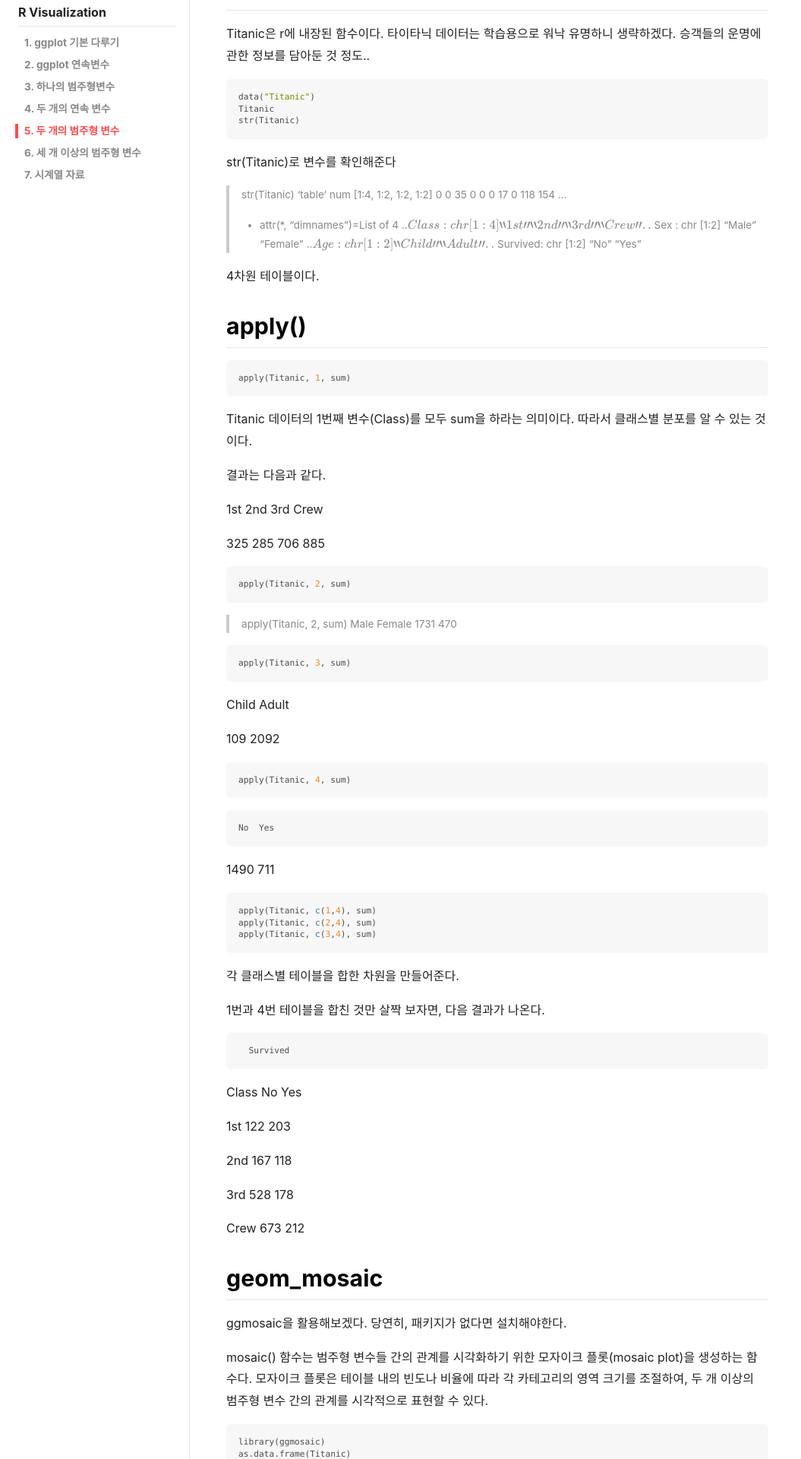
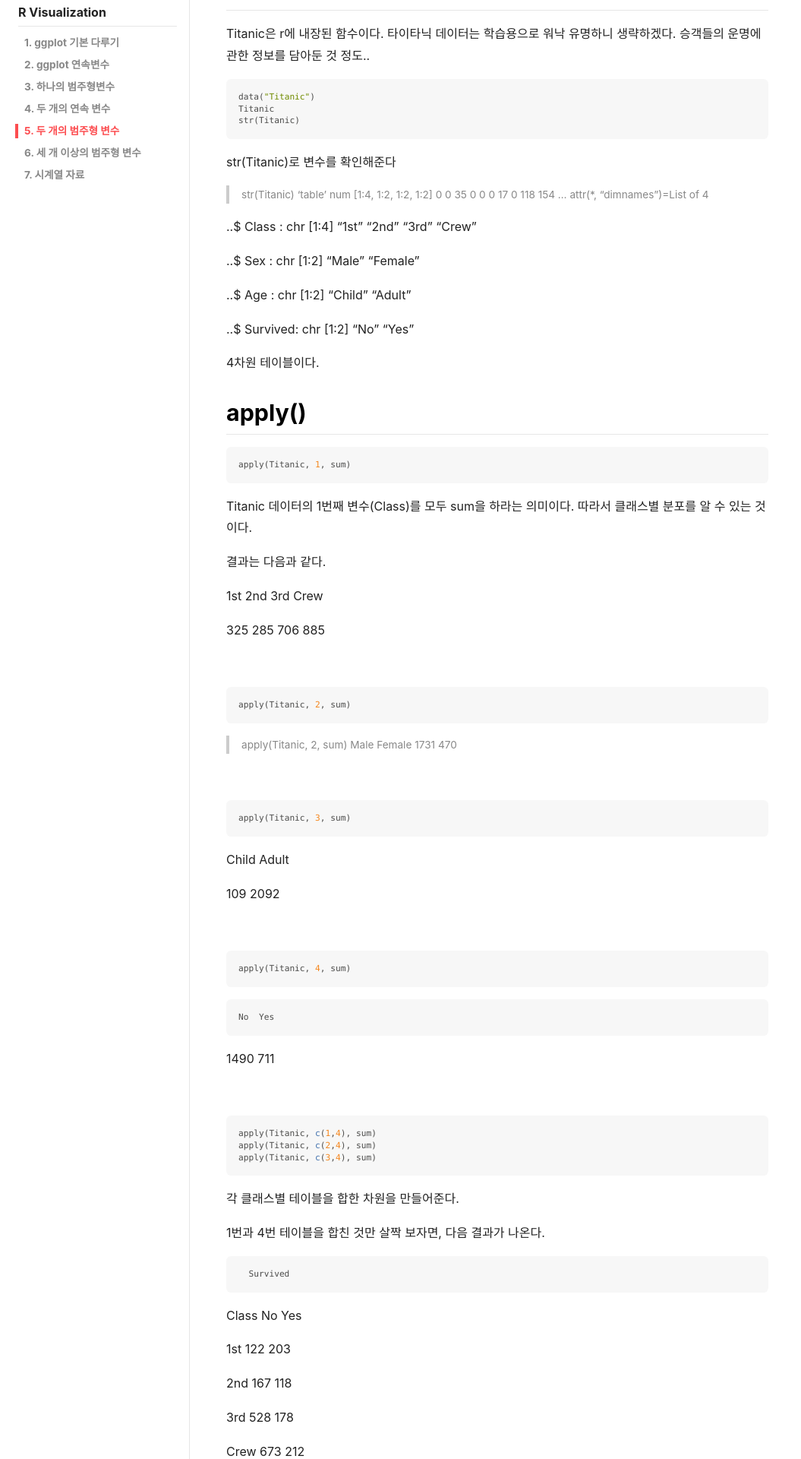
Before and after one commit to EileenSong/eileensong.github.io, a Jekyll site: the page built from notes/kr/R/Ch05_ggplot_5.md, in a window 1280 px wide. Shown: the part 452-2372 px from the top of the page at 76% size, without its empty margins (0-1055 px from the left). Built offline with Jekyll 4.4.1, drawn with Linux system fonts in a browser that asks for light colours; nearby versions of some CDN libraries; formulas are drawn with MathJax 3; some of the changed text lies outside the part shown.

Commit message:
Update Ch05_ggplot_5.md

````diff
--- a/notes/kr/R/Ch05_ggplot_5.md
+++ b/notes/kr/R/Ch05_ggplot_5.md
@@ -36,11 +36,16 @@ str(Titanic)로 변수를 확인해준다
 
 > str(Titanic)
  'table' num [1:4, 1:2, 1:2, 1:2] 0 0 35 0 0 0 17 0 118 154 ...
- - attr(*, "dimnames")=List of 4
+  attr(*, "dimnames")=List of 4
+
   ..$ Class   : chr [1:4] "1st" "2nd" "3rd" "Crew"
+
   ..$ Sex     : chr [1:2] "Male" "Female"
+
   ..$ Age     : chr [1:2] "Child" "Adult"
+
   ..$ Survived: chr [1:2] "No" "Yes"
+
 
 
 4차원 테이블이다.
@@ -60,6 +65,7 @@ Titanic 데이터의 1번째 변수(Class)를 모두 sum을 하라는 의미이
  325  285  706  885
 
 
+<br>
 
 ```r
 apply(Titanic, 2, sum)
@@ -69,6 +75,7 @@ apply(Titanic, 2, sum)
   1731    470
 
 
+<br>
 
 ```r
 apply(Titanic, 3, sum)
@@ -78,6 +85,7 @@ Child Adult
   109  2092
 
 
+<br>
 ```r
 apply(Titanic, 4, sum)
 ```
@@ -87,7 +95,7 @@ apply(Titanic, 4, sum)
 1490  711
 
 
-
+<br>
 
 ```r
 apply(Titanic, c(1,4), sum)
@@ -114,16 +122,19 @@ Class   No Yes
 
   Crew 673 212
 
+<br>
 
 
 ## geom_mosaic
 
+<br>
 
 ggmosaic을 활용해보겠다. 당연히, 패키지가 없다면 설치해야한다.
 
 mosaic() 함수는 범주형 변수들 간의 관계를 시각화하기 위한 모자이크 플롯(mosaic plot)을 생성하는 함수다. 모자이크 플롯은 테이블 내의 빈도나 비율에 따라 각 카테고리의 영역 크기를 조절하여, 두 개 이상의 범주형 변수 간의 관계를 시각적으로 표현할 수 있다.
 
 
+<br>
 
 ```r
 library(ggmosaic)
@@ -146,6 +157,8 @@ Titanic 데이터셋은 table 형식이기 때문에, data.frame 객체로 변
 
 
 
+<br>
+
 ### Q1. 탑승 클래스에 따라 survived가 어떻게 달라지는가?
 
 
@@ -154,6 +167,9 @@ Titanic 데이터셋은 table 형식이기 때문에, data.frame 객체로 변
 ```r
 ggplot(Titanic.data)+geom_mosaic(aes(x=product(Class), weight=Freq, fill=Survived))
 ```
+
+
+<br>
 
 #### product()
 
@@ -174,6 +190,8 @@ product() 함수를 사용하지 않고 단일 변수만을 지정하면, 모자
 
 
 Class가 1일때, 2일때,.. survived의 분포인데,
+
+
 
 
 
````
